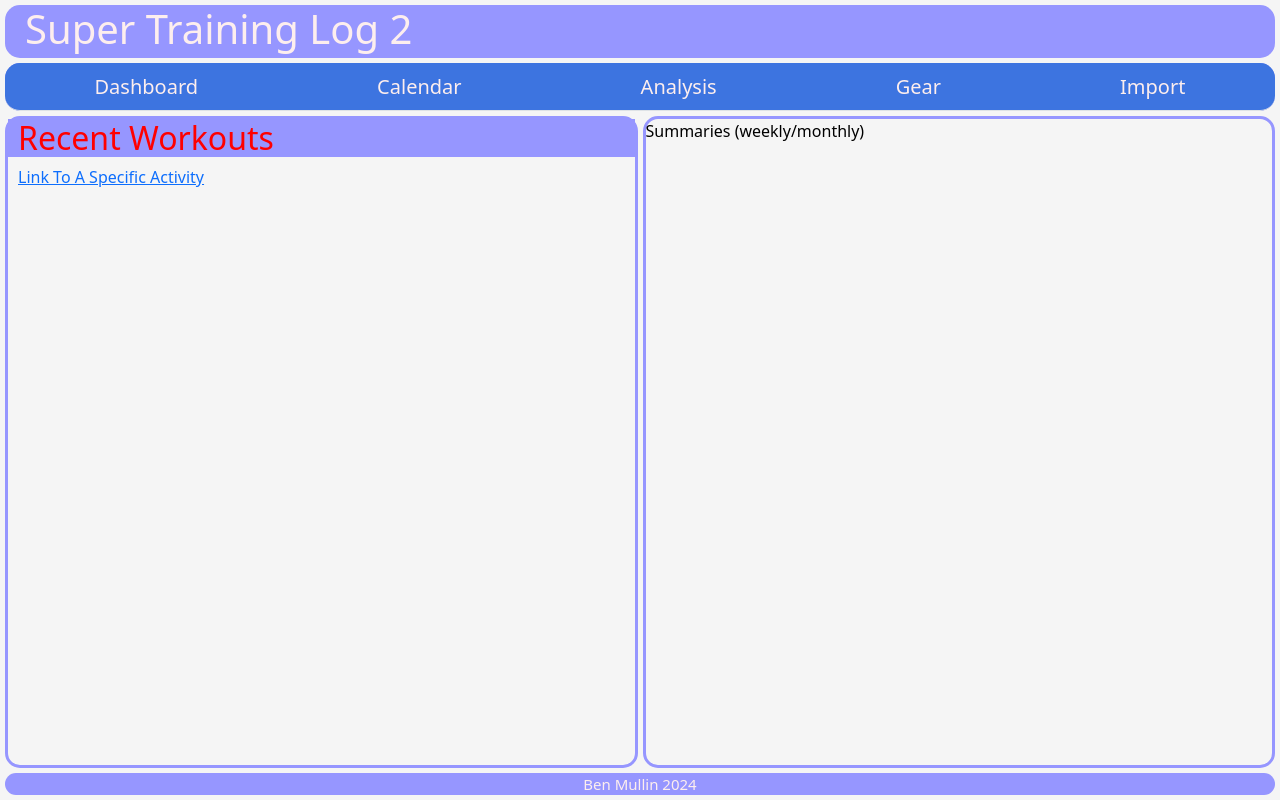
After one commit to btmullin/supertl2, a Flask app: page /dashboard in a window 1280 px wide. The commit adds this page. Run offline with Flask 2, Linux system fonts and the light colour scheme.

Commit message:
Template inheritence more navigation

```diff
--- a/apps/frontend/static/main.css
+++ b/apps/frontend/static/main.css
@@ -3,25 +3,29 @@
   --theme-color-primary: rgb(150, 150, 255);
   --theme-color-accent: rgb(61, 116, 224);
   --theme-corner-radius: 15px;
+  --theme-font-color: rgb(253, 238, 238);
 }
 
 html,
 body {
   height: 100%;
   background-color: var(--theme-background-color);
-  color: rgb(238, 250, 253);
+  color: red;
 }
 
 .large-text {
   font-size: 25px;
+  color: var(--theme-font-color);
 }
 
 .medium-text {
   font-size: 20px;
+  color: var(--theme-font-color);
 }
 
 .small-text {
   font-size: 15px;
+  color: var(--theme-font-color);
 }
 
 .page-layout {
@@ -41,6 +45,7 @@ body {
   padding-bottom: 5px;
   display: grid;
   align-items: center;
+  color: var(--theme-font-color);
 }
 
 .title-bar h1 {
@@ -64,8 +69,24 @@ body {
   border-color: var(--theme-color-primary);
 }
 
+.left-body h2 {
+  background-color: var(--theme-color-primary);
+}
+
+.left-body * {
+  padding-left: 10px;
+}
+
 .right-body {
   grid-column: -3/-1;
+  grid-row: 3/4;
+  border-style: solid;
+  border-radius: var(--theme-corner-radius);
+  border-color: var(--theme-color-primary);
+}
+
+.whole-body {
+  grid-column: 1/-1;
   grid-row: 3/4;
   border-style: solid;
   border-radius: var(--theme-corner-radius);
@@ -97,7 +118,6 @@ body {
   font-size: 20px;
 }
 
-.left-body h2 {
-  padding-left: 0.5em;
-  background-color: var(--theme-color-primary);
+a.nav-link {
+  color: var(--theme-font-color) !important;
 }
--- a/apps/frontend/templates/index.html
+++ b/apps/frontend/templates/base.html
@@ -23,12 +23,7 @@
         <h1>Super Training Log 2</h1>
       </div>
       <div class="menu-bar">{{ show_links() }}</div>
-      <div class="left-body">
-        <h2>Recent Workouts</h2>
-      </div>
-      <div class="right-body" style="color: black">
-        Summaries (weekly/monthly)
-      </div>
+      {% block content %}{% endblock %}
       <div class="footer">
         <p class="small-text">Ben Mullin 2024</p>
       </div>
--- /dev/null
+++ b/apps/frontend/templates/dashboard.html
@@ -0,0 +1,7 @@
+{% extends 'base.html' %} {% block content %}
+<div class="left-body">
+  <h2>Recent Workouts</h2>
+  <a href="{{url_for('views.activity_view')}}">Link To A Specific Activity</a>
+</div>
+<div class="right-body" style="color: black">Summaries (weekly/monthly)</div>
+{% endblock %}
--- a/apps/frontend/templates/menubar.html
+++ b/apps/frontend/templates/menubar.html
@@ -2,7 +2,7 @@
 
 <ul class="nav nav-tabs nav-fill" style="background-color: var(--theme-color-accent);">
     <li class="nav-item">
-        <a class="nav-link" style="color:whitesmoke;" href="">Dashboard</a>
+        <a class="nav-link" style="color:whitesmoke;" href="{{url_for('views.dashboard')}}">Dashboard</a>
     </li>
     <li class="nav-item">
         <a class="nav-link" style="color:whitesmoke;" href="">Calendar</a>
@@ -14,7 +14,7 @@
         <a class="nav-link" style="color:whitesmoke;" href="">Gear</a>
       </li>
     <li class="nav-item">
-        <a class="nav-link"   style="color:whitesmoke;" href="">Import</a>
+        <a class="nav-link"   style="color:whitesmoke;" href="{{url_for('views.import_summary')}}">Import</a>
     </li>
 </ul>
 
--- a/apps/frontend/views.py
+++ b/apps/frontend/views.py
@@ -3,8 +3,9 @@ from flask import Blueprint, jsonify, render_template, request, url_for
 views = Blueprint(__name__, "views")
 
 @views.route("/")
-def home():
-    return render_template('index.html')
+@views.route("/dashboard")
+def dashboard():
+    return render_template('dashboard.html')
 
 @views.route("/test")
 def test():
```
Also changed, not shown: apps/frontend/templates/activity.html (+8 -12 lines).
